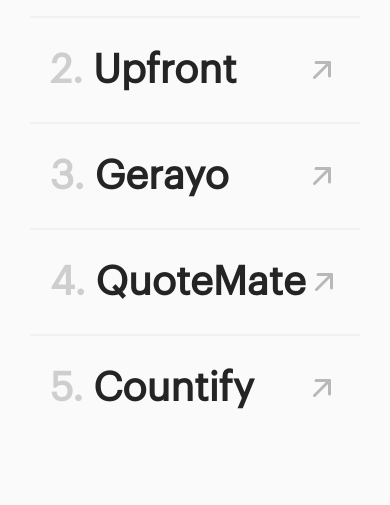
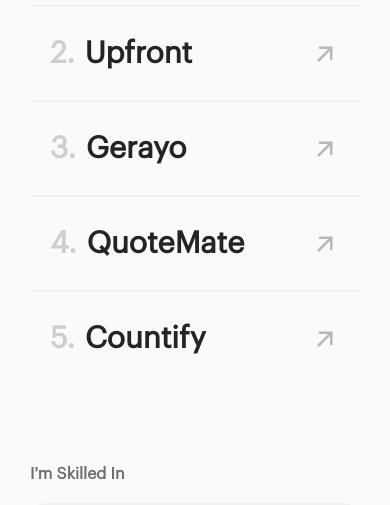
Before and after one commit to mbonikevin/resume, a plain HTML site: page index.html in a window 390 px wide. Shown: the part 711-1216 px from the top of the page. Drawn offline with nearby package versions, Linux system fonts and the light colour scheme.

Commit message:
Everything responsive and ready

```diff
--- a/styles/projects.css
+++ b/styles/projects.css
@@ -35,8 +35,8 @@
   border-bottom: none;
 }
 
-.project_grid .project:hover{
-    background-color: var(--hover-bg-tr);
+.project_grid .project:hover {
+  background-color: var(--hover-bg-tr);
 }
 
 .title {
@@ -57,11 +57,11 @@
   display: flex;
   align-items: center;
   gap: 3px;
-  opacity: .3;
+  opacity: 0.3;
 }
 
-.project_grid .project:hover .icons{
-    opacity: 1;
+.project_grid .project:hover .icons {
+  opacity: 1;
 }
 
 .icons button,
@@ -114,3 +114,22 @@
 .theme:hover {
   background-color: var(--hover-bg);
 }
+
+@media screen and (max-width: 700px) {
+  .title h1 {
+    font-size: 30px;
+    line-height: unset;
+  }
+  .icons svg,
+  .icons svg{
+    height: 30px;
+    width: 30px;
+  }
+}
+
+@media screen and (max-width: 350px) {
+  .title h1 {
+    font-size: 25px;
+    line-height: unset;
+  }
+}
```
